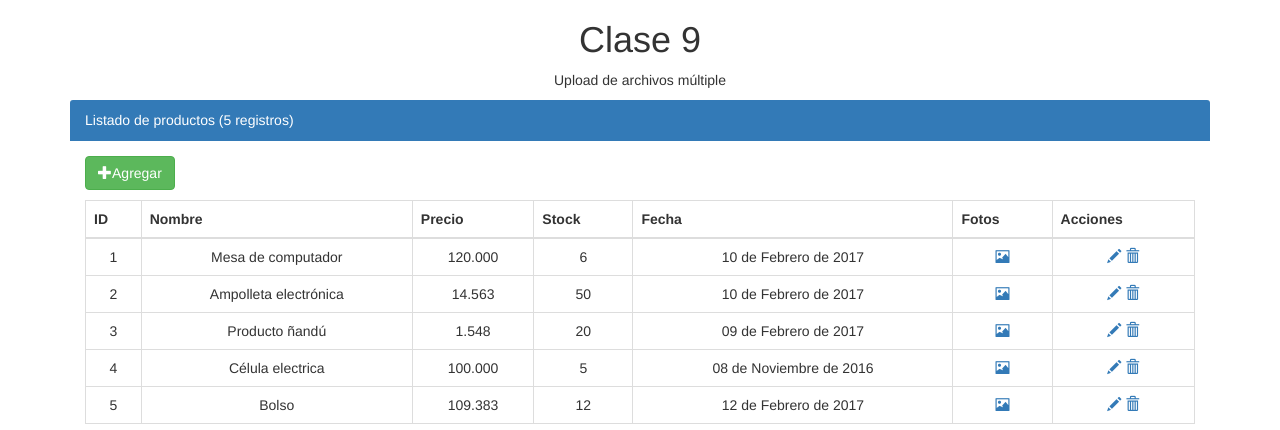
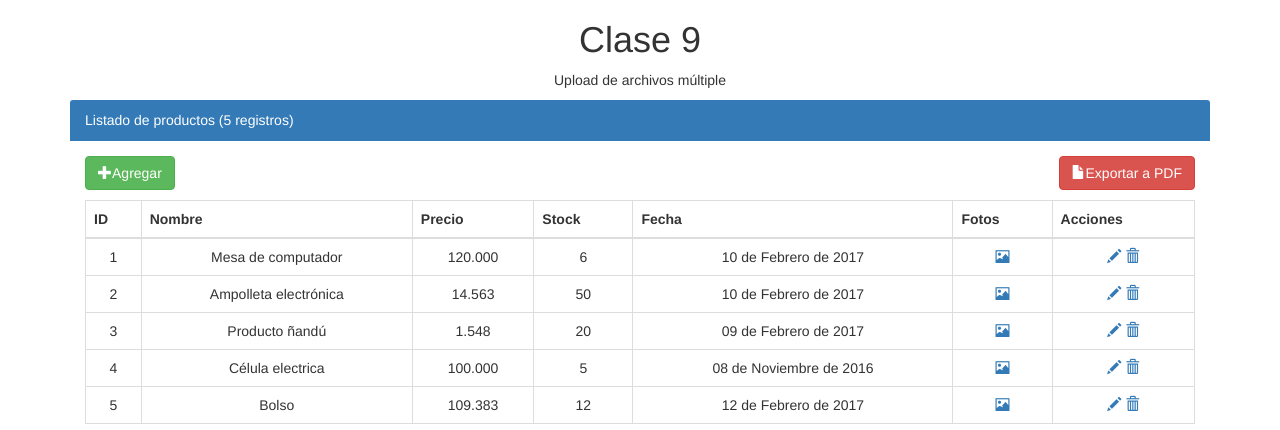
Before and after one commit to jocode/Taller_CodeIgniter, a CodeIgniter app: page /home/ in a window 1280 px wide. Shown: the top 430 px of the page. Run offline with CodeIgniter, Linux system fonts and the light colour scheme; data comes from the database, SQL or seed files in the repository.

Commit message:
Creación de Reporte PDF
He creado un botón en la vista listado.php y un controlador llamado 'pdf'

```diff
--- a/application/controllers/Productos.php
+++ b/application/controllers/Productos.php
@@ -251,4 +251,11 @@ class Productos extends CI_Controller {
 		redirect(base_url().'productos');
 	}
 
+	/**
+	* PDF
+	**/
+   public function pdf(){
+
    }
+
+}
--- a/application/views/productos/listado.php
+++ b/application/views/productos/listado.php
@@ -7,6 +7,9 @@
 				<?php echo $this->session->flashdata('mensaje'); ?>
 			</div>
 			<?php } ?>
+			<p class="pull-right">
+				<a href="<?php echo base_url(); ?>productos/pdf" class="btn btn-danger"><span class="glyphicon glyphicon-file" aria-hidden="true"></span>Exportar a PDF</a>
+			</p>
 			<p>
 				<a class="btn btn-success" href="<?php echo base_url(); ?>productos/add" title="Agregar"><span class="glyphicon glyphicon-plus" aria-hidden="true"></span>Agregar</a>
 				<table class="table table-bordered table-sprited table-hover text-center">
```
Lines whose indentation alone changed are shown as unchanged.
